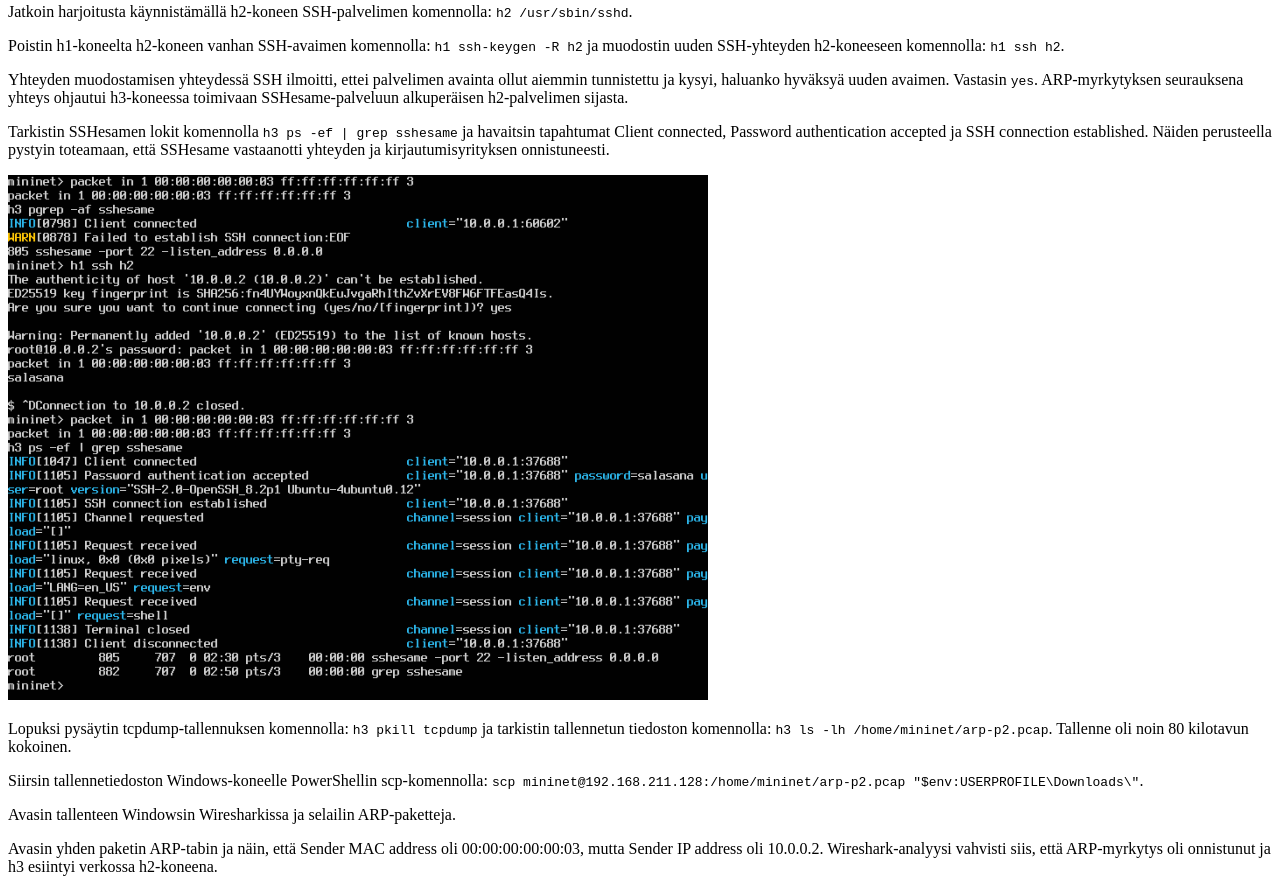
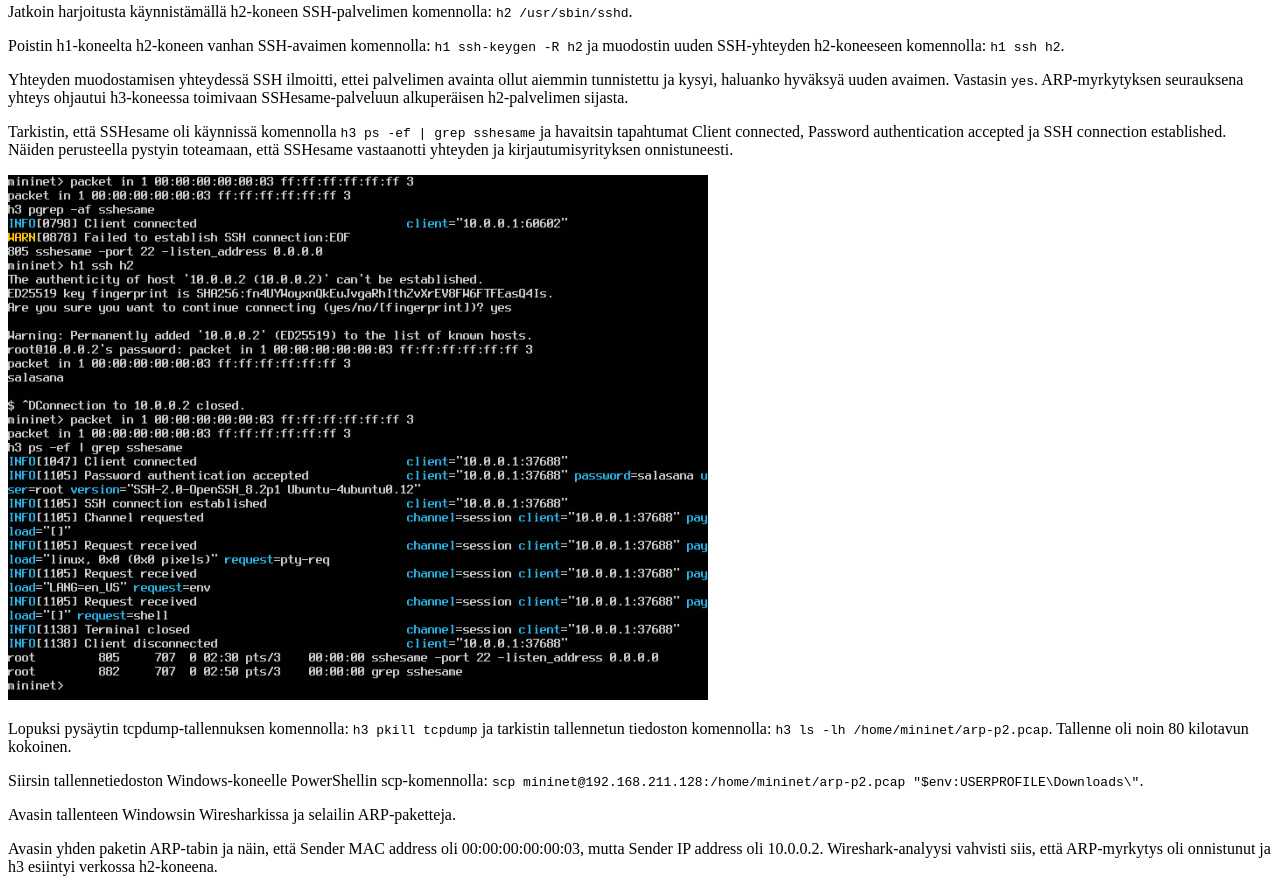
Before and after one commit to joonas-hh-dev/verkkoon-tunkeutuminen-ja-tiedustelu, a plain HTML site: page h5.html in a window 1280 px wide. Shown: the part 977-1866 px from the top of the page. Drawn offline with Linux system fonts and the light colour scheme.

Commit message:
Update h5.html

```diff
--- a/h5.html
+++ b/h5.html
@@ -33,7 +33,7 @@
 
     <p>Yhteyden muodostamisen yhteydessä SSH ilmoitti, ettei palvelimen avainta ollut aiemmin tunnistettu ja kysyi, haluanko hyväksyä uuden avaimen. Vastasin <code>yes</code>. ARP-myrkytyksen seurauksena yhteys ohjautui h3-koneessa toimivaan SSHesame-palveluun alkuperäisen h2-palvelimen sijasta.</p>
 
-    <p>Tarkistin SSHesamen lokit komennolla <code>h3 ps -ef | grep sshesame</code> ja havaitsin tapahtumat Client connected, Password authentication accepted ja SSH connection established. Näiden perusteella pystyin toteamaan, että SSHesame vastaanotti yhteyden ja kirjautumisyrityksen onnistuneesti.</p>
+    <p>Tarkistin, että SSHesame oli käynnissä komennolla <code>h3 ps -ef | grep sshesame</code> ja havaitsin tapahtumat Client connected, Password authentication accepted ja SSH connection established. Näiden perusteella pystyin toteamaan, että SSHesame vastaanotti yhteyden ja kirjautumisyrityksen onnistuneesti.</p>
 
     <img src="labra2.png" alt="SSHesamen lokit" width="700">
 
```
